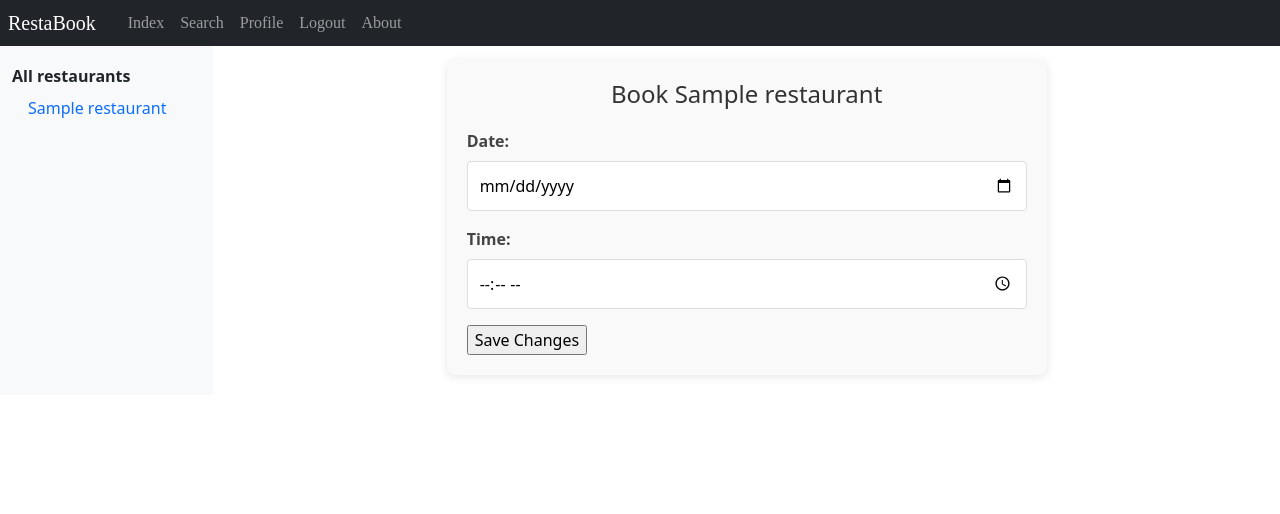
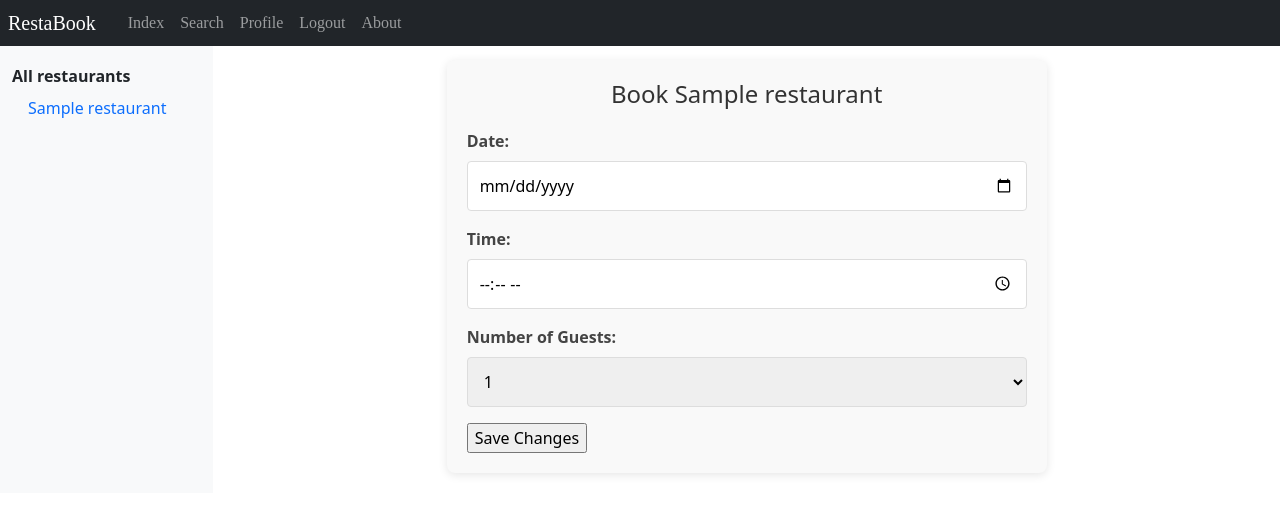
Before and after one commit to PeterDaGrape/RestaBook, a Django app: a page that uses templates/app/base.html in a window 1280 px wide. Shown: the top 514 px of the page. Run offline with Django 3.2, Linux system fonts and the light colour scheme; a user stored in the database is signed in; tables that the repository leaves empty hold one stand-in row (values such as "Sample post").

Commit message:
add guest-number

```diff
--- a/app/forms.py
+++ b/app/forms.py
@@ -52,9 +52,16 @@ class BookingForm(forms.ModelForm):
 
 
 class BookingForm(forms.ModelForm):
+    GUEST_CHOICES = [(i, str(i)) for i in range(1, 21)]
+    number_of_guests = forms.ChoiceField(
+        choices=GUEST_CHOICES,
+        label="Number of Guests",
+        required=True,
+        )
+
     class Meta:
         model = Booking
-        fields = ('date', 'time')
+        fields = ('date', 'time', 'number_of_guests')
         widgets = {
             'time': forms.TimeInput(attrs={'type': 'time'}),
             'date': forms.DateInput(attrs={'type': 'date'}),
--- a/app/models.py
+++ b/app/models.py
@@ -63,6 +63,7 @@ class Booking(models.Model):
 
     date = models.DateField()
     time = models.TimeField()
+    number_of_guests = models.IntegerField(default=1)
 
     def __str__(self):
         return self.user.username + " " + str(self.date) + " " + str(self.time)
--- a/templates/app/profile.html
+++ b/templates/app/profile.html
@@ -18,7 +18,7 @@
                     <strong>Restaurant:</strong> {{ booking.restaurant.name }}<br>
                     <strong>Date:</strong> {{ booking.date }}<br>
                     <strong>Time:</strong> {{ booking.time }}<br>
-                    <strong>Guests:</strong> {{ booking.people_count }}
+                    <strong>Guests:</strong> {{ booking.number_of_guests }}
                 </li>
                 <hr>
             {% endfor %}
--- a/templates/app/restaurants.html
+++ b/templates/app/restaurants.html
@@ -27,6 +27,8 @@
 
     </form>
 
+    <br>
+
     <ul>
         {% if restaurants %}
             {% for restaurant in restaurants %}
```
Also changed, not shown: app/migrations/0005_booking_number_of_guests.py (added), app/migrations/0006_auto_20250327_2300.py (added).
